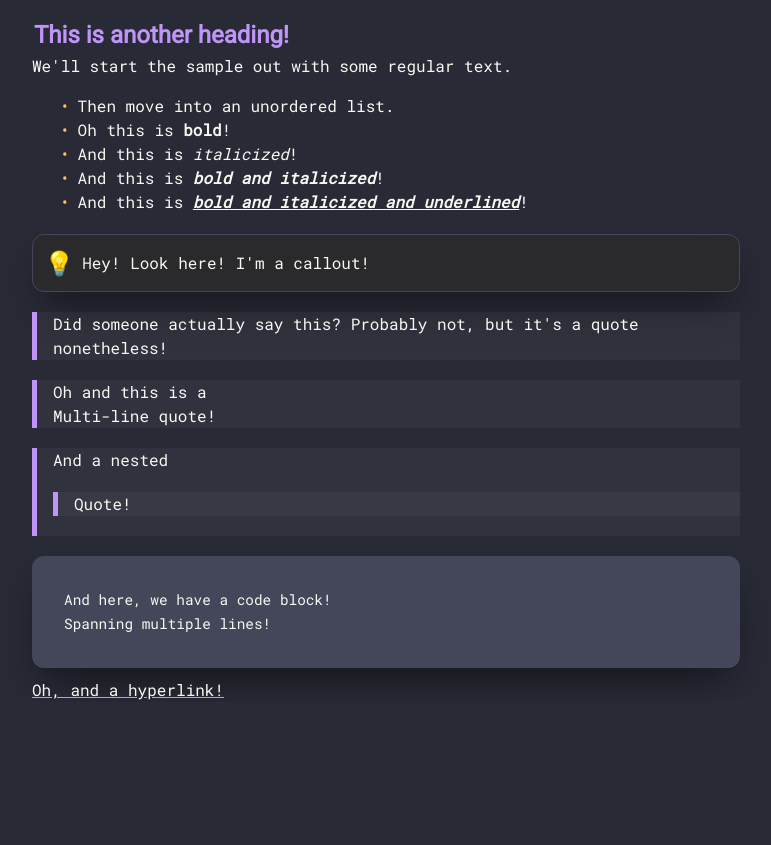
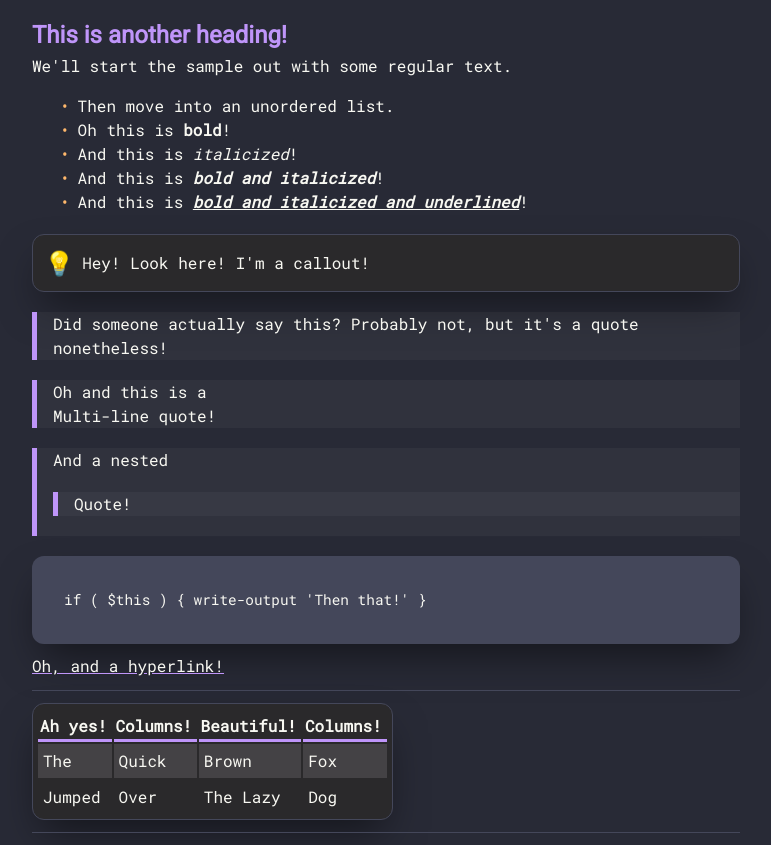
Before and after one commit to AMaxwell92/PosHTML, a plain HTML site: page html/example.html in a window 1280 px wide. Shown: the part 108-953 px from the top of the page, without its empty margins (254-1025 px from the left). Before the commit the page ends 810 px from the top, so only its background shows below. Drawn offline with Linux system fonts and the light colour scheme.

Commit message:
Horizontal Rule Implementation, Table Continuation Bugfix

```diff
--- a/html/example.html
+++ b/html/example.html
@@ -39,10 +39,24 @@ Multi-line quote!
 <quote>Quote!
 </quote>
 </quote>
-<cb>And here, we have a code block!
-Spanning multiple lines!
+<cb>if ( $this ) { write-output 'Then that!' }
 </cb>
-<a href="https://google.com">Oh, and a hyperlink!</a>
+<a href="https://google.com">Oh, and a hyperlink!</a><hr></hr>
+<table>
+<tr><th>Ah yes!</th>
+ <th>Columns!</th>
+ <th>Beautiful!</th>
+ <th>Columns!</th></tr>
+<tr><td>The</td>
+<td>Quick</td>
+<td>Brown</td>
+<td>Fox</td></tr>
+<tr><td>Jumped</td>
+<td>Over</td>
+<td>The Lazy</td>
+<td>Dog</td></tr>
+</table>
+<hr></hr>
 </div>
     <footer></footer>
   </body>
--- a/html/style.css
+++ b/html/style.css
@@ -79,6 +79,15 @@ a {
     text-decoration-color:      var( --purple );
 }
 
+hr {
+    border:                     0;
+    border-bottom:              1px solid;
+    margin-top:                 1.5vh;
+    margin-bottom:              1.5vh;
+    border-color:               var( --box-border-color );
+	box-shadow:                 var( --box-shadow );
+}
+
 .content-container {
     max-width:                  900px;
     box-sizing:                 border-box;
@@ -144,7 +153,7 @@ a {
 }
 
 ::-webkit-scrollbar-thumb {
-    background-color:           var( --scroll-handle-color   );
+    background-color:           var( --scroll-handle-color  );
     border:                     3px solid transparent;
     border-radius:              8px;
     background-clip:            content-box;
@@ -175,7 +184,7 @@ h2 {
     font-size:                  var( --heading2-size    );
     font-weight:                600;
     margin-bottom:              0;
-    padding:                    3px 2px;
+    padding:                    3px 0;
     position:                   relative;
     font-family:                var( --primary-font     );
 }
@@ -224,7 +233,7 @@ li:before {
 */
 
 quote {
-    background-color:#ffffff09;
+    background-color:           #ffffff09;
     margin-top:                 1.25rem;
     margin-bottom:              1.25rem;
     border-left:                5px solid;
@@ -263,8 +272,8 @@ callout-content {
     margin-inline-start:        8px;
     overflow:                   hidden;
     width:                      100%;
-    display: flex;
-    align-items: center;
+    display:                    flex;
+    align-items:                center;
 }
 
 /*
```
Also changed, not shown: 3 other files.
